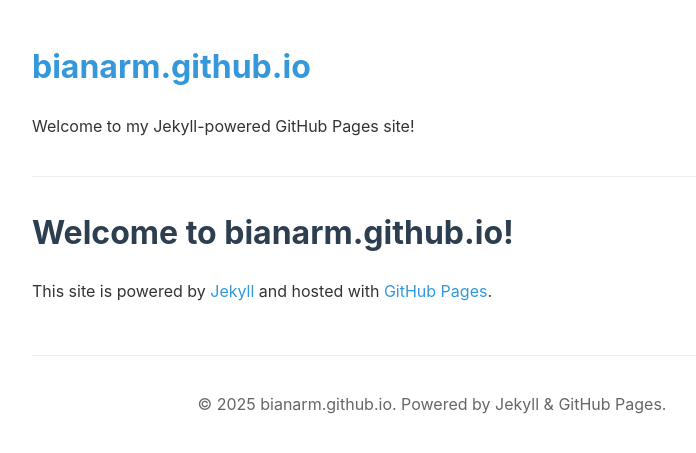
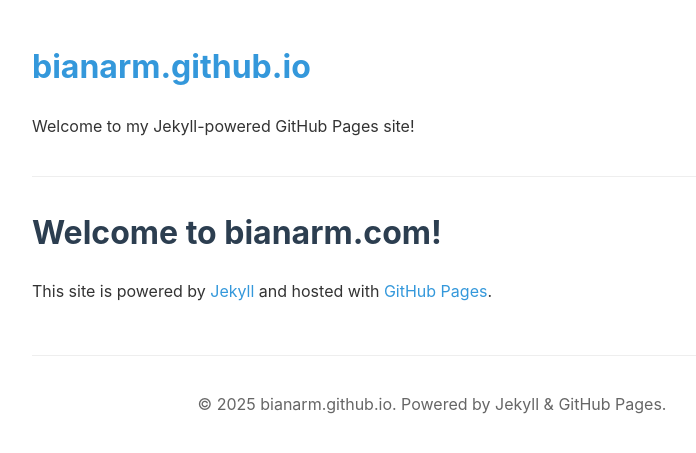
Before and after one commit to BianArm/bianarm.github.io, a Jekyll site: the page built from index.md, in a window 1280 px wide. Shown: the top 453 px of the page, without its empty margins (208-904 px from the left). Built offline with Jekyll 4.4.1, drawn with Linux system fonts in a browser that asks for light colours.

Commit message:
Update index.md

```diff
--- a/index.md
+++ b/index.md
@@ -1,7 +1,7 @@
 ---
 layout: default
-title: Home
+title: Welcom
 ---
 
-<h1>Welcome to bianarm.github.io!</h1>
+<h1>Welcome to bianarm.com!</h1>
 <p>This site is powered by <a href="https://jekyllrb.com/">Jekyll</a> and hosted with <a href="https://pages.github.com/">GitHub Pages</a>.</p>
```
